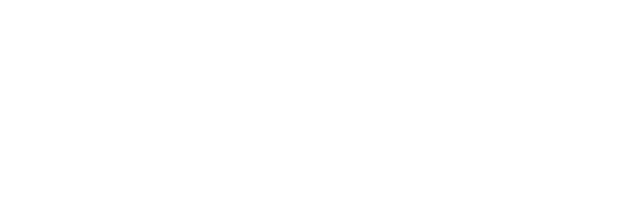
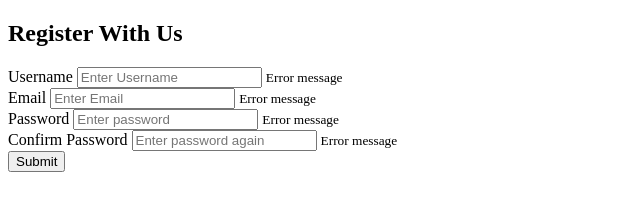
Before and after one commit to tobsirl/VanillaJS, a plain HTML site: page FormValidator/index.html in a window 1280 px wide. Shown: the whole page, without its empty margins (0-640 px from the left). Drawn offline with Linux system fonts and the light colour scheme.

Commit message:
Finished the html markup

```diff
--- a/FormValidator/index.html
+++ b/FormValidator/index.html
@@ -7,6 +7,36 @@
     <title>Form Validator</title>
   </head>
   <body>
+    <div class="container">
+      <form action="" id="form" class="form">
+        <h2>Register With Us</h2>
+        <div class="form-control">
+          <label for="username">Username</label>
+          <input type="text" id="username" placeholder="Enter Username" />
+          <small>Error message</small>
+        </div>
+        <div class="form-control">
+          <label for="email">Email</label>
+          <input type="text" id="email" placeholder="Enter Email" />
+          <small>Error message</small>
+        </div>
+        <div class="form-control">
+          <label for="password">Password</label>
+          <input type="password" id="password" placeholder="Enter password" />
+          <small>Error message</small>
+        </div>
+        <div class="form-control">
+          <label for="password2">Confirm Password</label>
+          <input
+            type="password"
+            id="password2"
+            placeholder="Enter password again"
+          />
+          <small>Error message</small>
+        </div>
+        <button type="submit">Submit</button>
+      </form>
+    </div>
     <script src="/js/script.js"></script>
   </body>
 </html>
```
